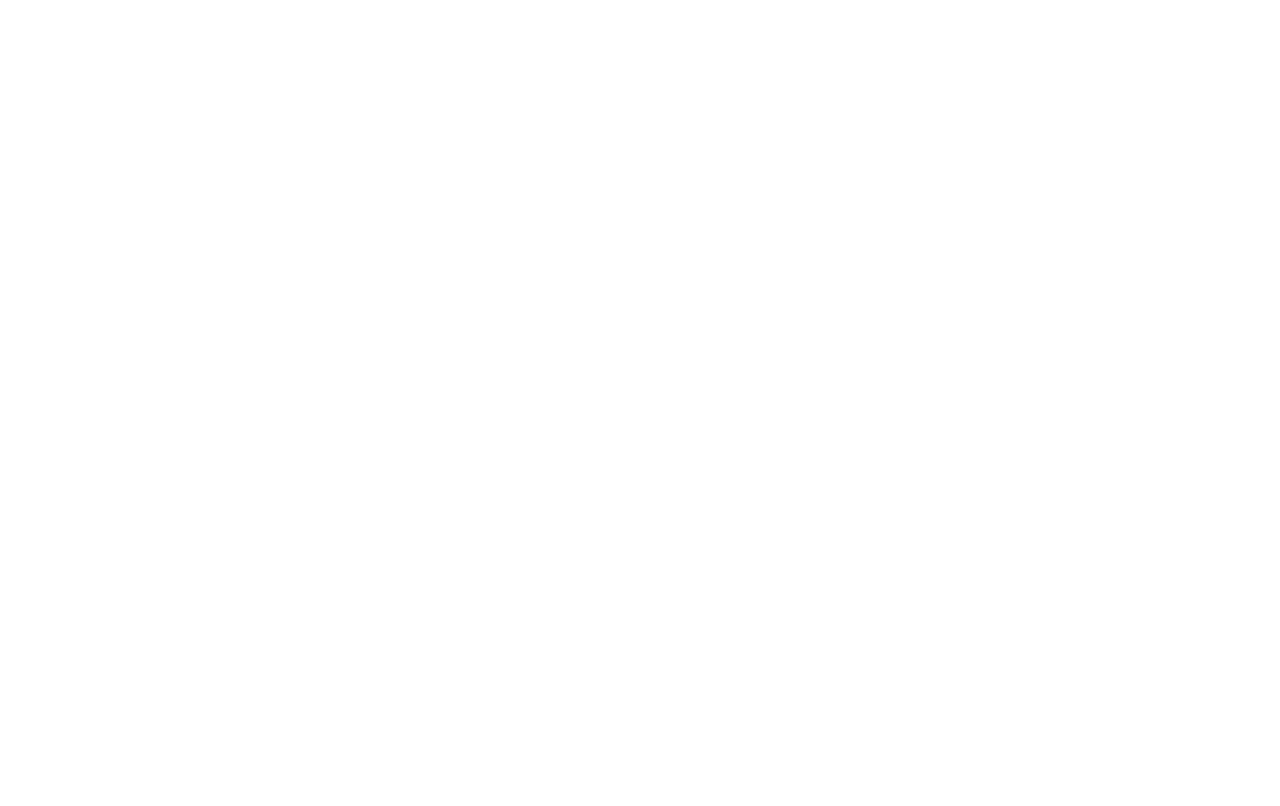
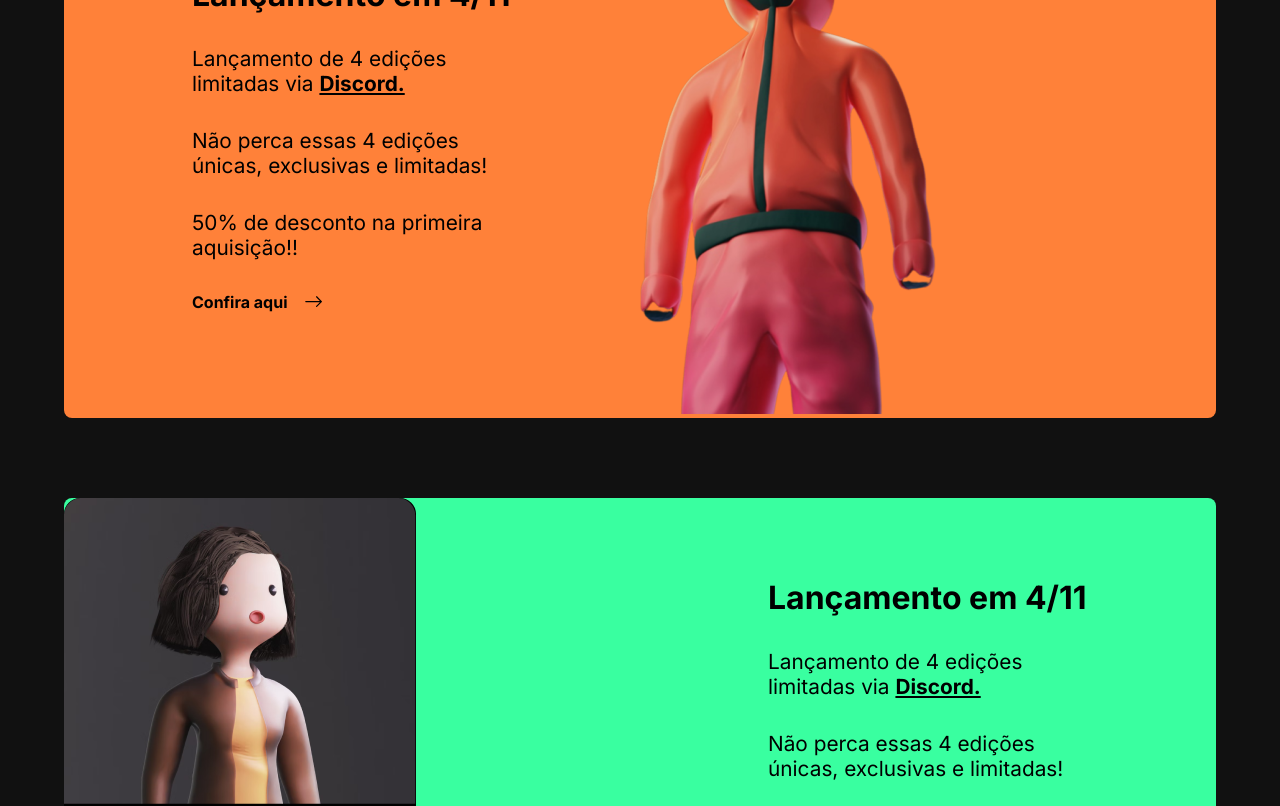
Before and after one commit to RodrigoJose-Dev/Landing_Page_NFT-ReactJS-SCSS, a React (Vite) app: page / in a window 1280 px wide. Shown: the part 2200-3006 px from the top of the page. Before the commit the page ends 2127 px from the top, so only its background shows below. Built offline with nearby package versions, Linux system fonts and the light colour scheme.

Commit message:
Releases em producao

```diff
--- a/src/components/Release.jsx
+++ b/src/components/Release.jsx
@@ -1,7 +1,68 @@
-import React from "react";
+import { BsArrowRight } from "react-icons/bs";
+
+import Card from "./Card";
+
+import release1 from "../assets/release1.png";
+import release2 from "../assets/release2.png";
 
 const Release = () => {
-    return <div>Release</div>;
+    return (
+        <div className="releases">
+            <div className="release orange">
+                <div className="content">
+                    <h2 className="title">Lançamento em 4/11</h2>
+                    <p className="description">
+                        Lançamento de 4 edições limitadas via{" "}
+                        <a href="#">Discord.</a>
+                    </p>
+                    <p className="description">
+                        Não perca essas 4 edições únicas, exclusivas e
+                        limitadas!
+                    </p>
+                    <p className="description">
+                        50% de desconto na primeira aquisição!!
+                    </p>
+                    <a href="#" className="link">
+                        Confira aqui <BsArrowRight />
+                    </a>
+                </div>
+                <div className="image">
+                    <img src={release1} alt="lancamento" />
+                    <div className="ellipse pink"></div>
+                </div>
+            </div>
+            <div className="release green">
+                <div className="card-container">
+                    <Card
+                        image={release2}
+                        series="Omega Series"
+                        title="Homem Surpreso"
+                        price={1.93}
+                        tag={12982}
+                        time={1}
+                    />
+                    <div className="ellipse orange"></div>
+                </div>
+                <div className="content">
+                    <h2 className="title">Lançamento em 4/11</h2>
+                    <p className="description">
+                        Lançamento de 4 edições limitadas via{" "}
+                        <a href="#">Discord.</a>
+                    </p>
+                    <p className="description">
+                        Não perca essas 4 edições únicas, exclusivas e
+                        limitadas!
+                    </p>
+                    <p className="description">
+                        50% de desconto na primeira aquisição!!
+                    </p>
+                    <a href="#" className="link">
+                        Confira aqui <BsArrowRight />
+                    </a>
+                </div>
+            </div>
+        </div>
+    );
 };
 
 export default Release;
--- a/src/styles/sections/_release.scss
+++ b/src/styles/sections/_release.scss
@@ -0,0 +1,53 @@
+.releases {
+    margin: 5rem 0;
+    display: flex;
+    flex-direction: column;
+    gap: 5rem;
+
+    .release {
+        display: grid;
+        grid-template-columns: 1fr 1fr;
+        border-radius: 0.5rem;
+
+        .content {
+            padding: 5rem 8rem;
+            display: flex;
+            flex-direction: column;
+            gap: 2rem;
+
+            .title {
+                font-size: 2rem;
+            }
+
+            .description {
+                font-size: 1.3rem;
+
+                a {
+                    color: black;
+                    font-weight: bold;
+                }
+            }
+
+            .link {
+                color: black;
+                font-weight: bold;
+                text-decoration: none;
+                display: flex;
+                align-items: center;
+                gap: 1rem;
+
+                svg {
+                    font-size: 1.2rem;
+                }
+            }
+        }
+    }
+
+    .orange {
+        background-color: var(--orange);
+    }
+
+    .green {
+        background-color: var(--green);
+    }
+}
```
